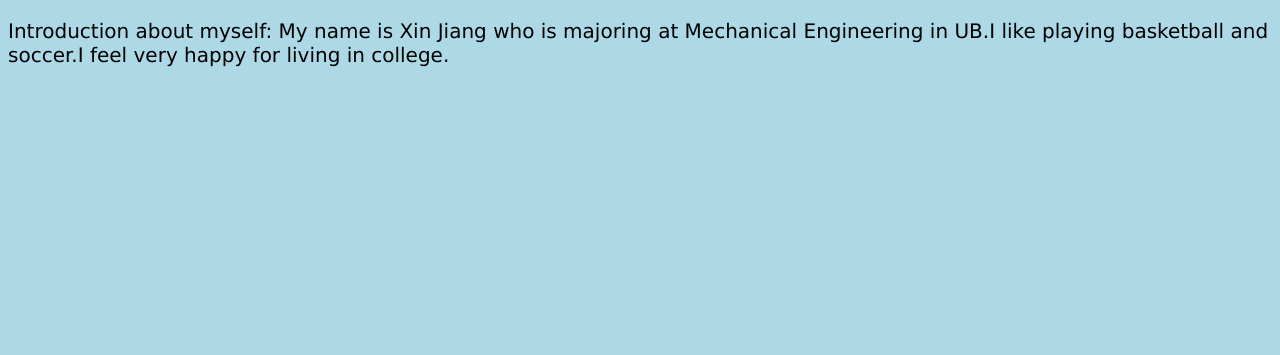
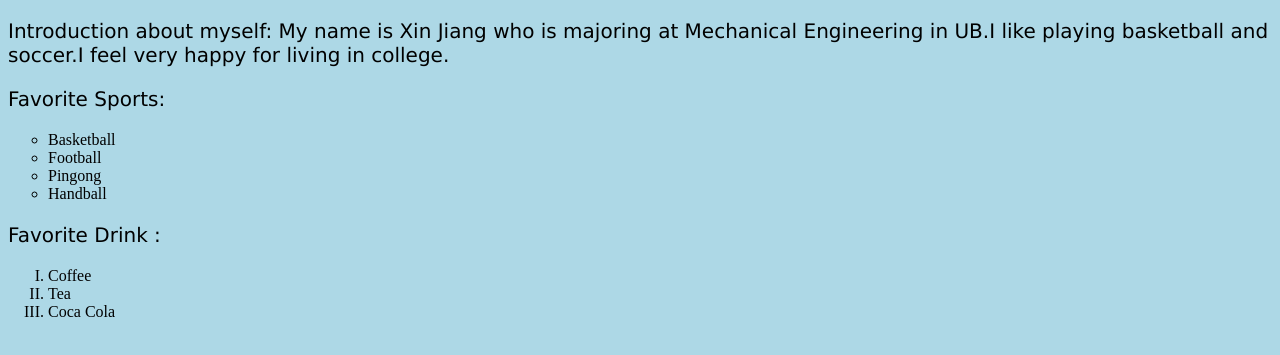
Before and after one commit to xjiang24/xjiang24.github.io, a plain HTML site: page index.html in a window 1280 px wide. Shown: the part 61-416 px from the top of the page. Drawn offline with Linux system fonts and the light colour scheme.

Commit message:
Update index.html

```diff
--- a/index.html
+++ b/index.html
@@ -27,3 +27,45 @@ p {
 <!DOCTYPE html>
 <html>
 <body>
+<!DOCTYPE html>
+<html>
+<head>
+<style>
+ul.a {
+    list-style-type: circle;
+}
+
+ul.b {
+    list-style-type: square;
+}
+
+ol.c {
+    list-style-type: upper-roman;
+}
+
+ol.d {
+    list-style-type: lower-alpha;
+}
+</style>
+</head>
+<body>
+
+<p>Favorite Sports:</p>
+<ul class="a">
+  <li>Basketball</li>
+  <li>Football</li>
+  <li>Pingong</li>
+  <li>Handball</li>
+</ul>
+
+
+<p>Favorite Drink :</p>
+<ol class="c">
+  <li>Coffee</li>
+  <li>Tea</li>
+  <li>Coca Cola</li>
+</ol>
+
+
+</body>
+</html>
```
